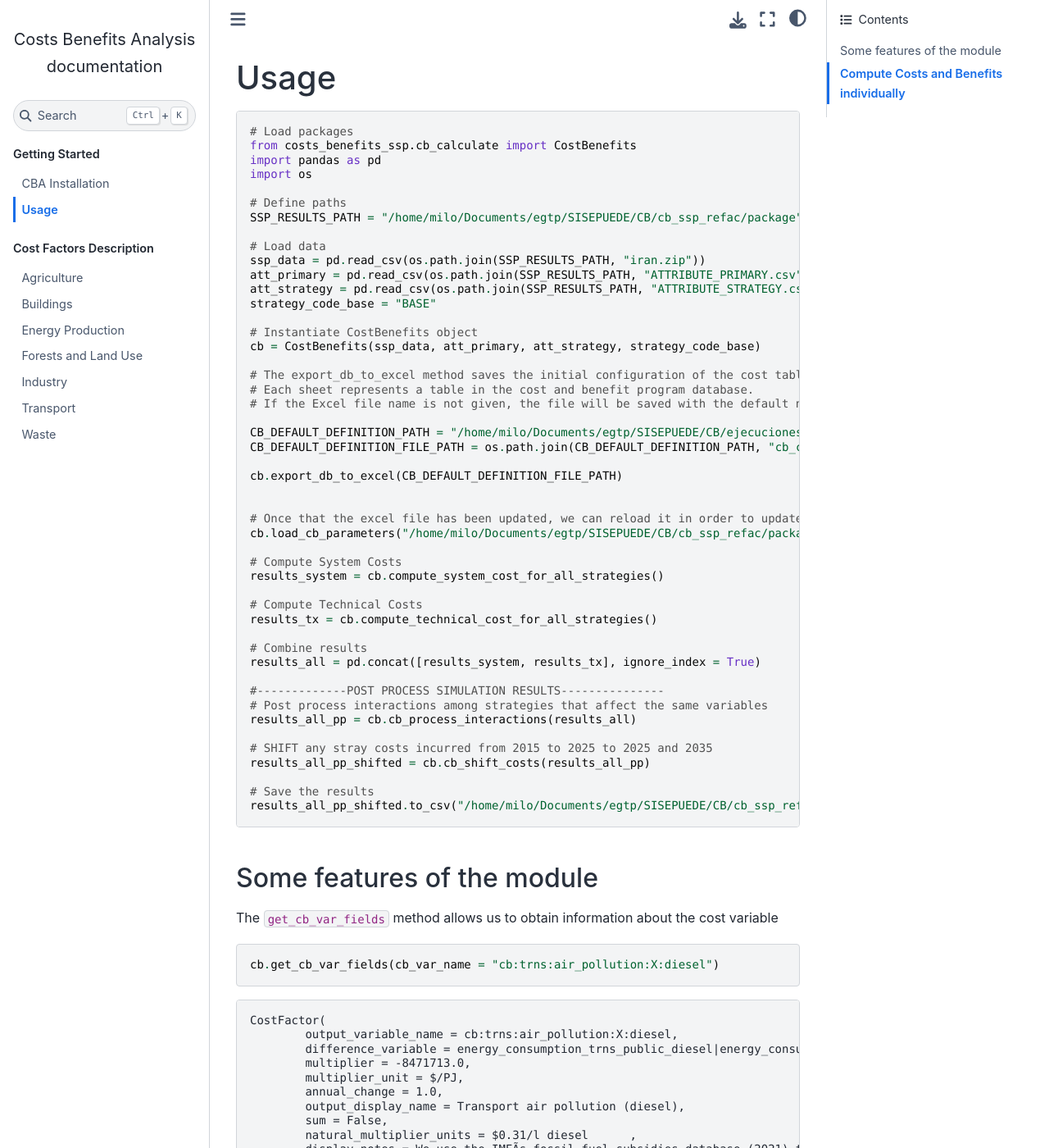
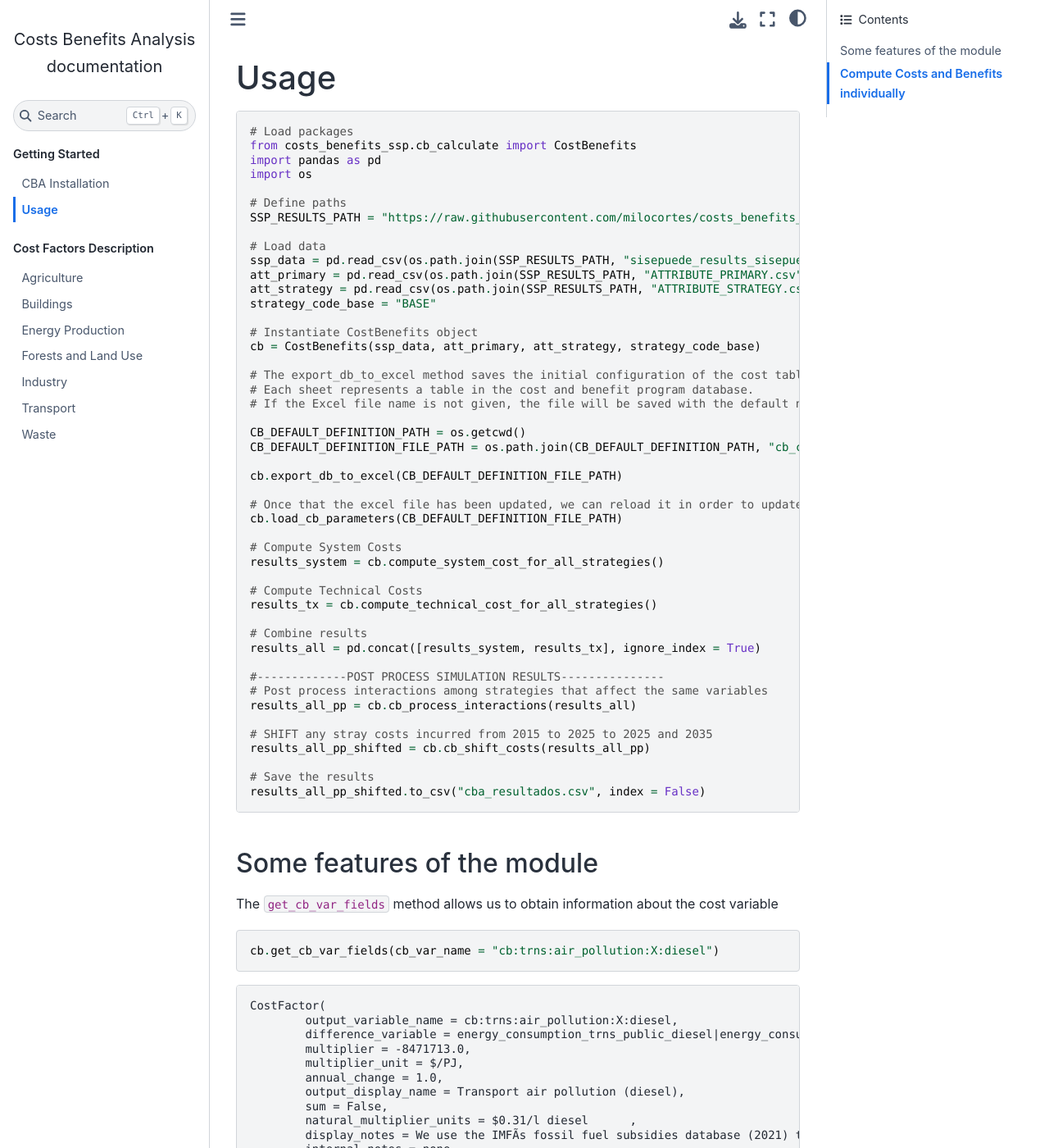
Before and after one commit to milocortes/costs_benefits_ssp, a Sphinx documentation site: the page built from docs/getting_started/quick_start.rst, in a window 1280 px wide and 1400 px high. Shown: the whole window at 82% size. Built offline with Sphinx 7.4.7 and the Sphinx Book theme 1.1.4, drawn with Linux system fonts in a browser that asks for light colours.

Commit message:
actualiza caso de uso

```diff
--- a/docs/getting_started/quick_start.rst
+++ b/docs/getting_started/quick_start.rst
@@ -10,10 +10,10 @@
     import os
 
     # Define paths
-    SSP_RESULTS_PATH = "/home/milo/Documents/egtp/SISEPUEDE/CB/cb_ssp_refac/package"
+    SSP_RESULTS_PATH = "https://raw.githubusercontent.com/milocortes/costs_benefits_ssp/refs/heads/main/test_data"
 
     # Load data
-    ssp_data = pd.read_csv(os.path.join(SSP_RESULTS_PATH, "iran.zip"))
+    ssp_data = pd.read_csv(os.path.join(SSP_RESULTS_PATH, "sisepuede_results_sisepuede_run_2025-02-11T11;37;41.739098_WIDE_INPUTS_OUTPUTS.csv"))
     att_primary = pd.read_csv(os.path.join(SSP_RESULTS_PATH, "ATTRIBUTE_PRIMARY.csv"))
     att_strategy = pd.read_csv(os.path.join(SSP_RESULTS_PATH, "ATTRIBUTE_STRATEGY.csv"))
     strategy_code_base = "BASE"
@@ -25,14 +25,13 @@
     # Each sheet represents a table in the cost and benefit program database.
     # If the Excel file name is not given, the file will be saved with the default name cb_config_params.xlsx on the current python session.
 
-    CB_DEFAULT_DEFINITION_PATH = "/home/milo/Documents/egtp/SISEPUEDE/CB/ejecuciones_cb_paquete/croatia_tornado/cb_factores_costo"
+    CB_DEFAULT_DEFINITION_PATH = os.getcwd()
     CB_DEFAULT_DEFINITION_FILE_PATH = os.path.join(CB_DEFAULT_DEFINITION_PATH, "cb_config_params.xlsx")
 
     cb.export_db_to_excel(CB_DEFAULT_DEFINITION_FILE_PATH)
 
-
     # Once that the excel file has been updated, we can reload it in order to update the cost factors database
-    cb.load_cb_parameters("/home/milo/Documents/egtp/SISEPUEDE/CB/cb_ssp_refac/package/cb_config_params.xlsx")
+    cb.load_cb_parameters(CB_DEFAULT_DEFINITION_FILE_PATH)
 
     # Compute System Costs
     results_system = cb.compute_system_cost_for_all_strategies()
@@ -51,7 +50,7 @@
     results_all_pp_shifted = cb.cb_shift_costs(results_all_pp)
 
     # Save the results
-    results_all_pp_shifted.to_csv("/home/milo/Documents/egtp/SISEPUEDE/CB/cb_ssp_refac/cost_benefit_results_tornado.csv", index = False)
+    results_all_pp_shifted.to_csv("cba_resultados.csv", index = False)
 
 
 
```
